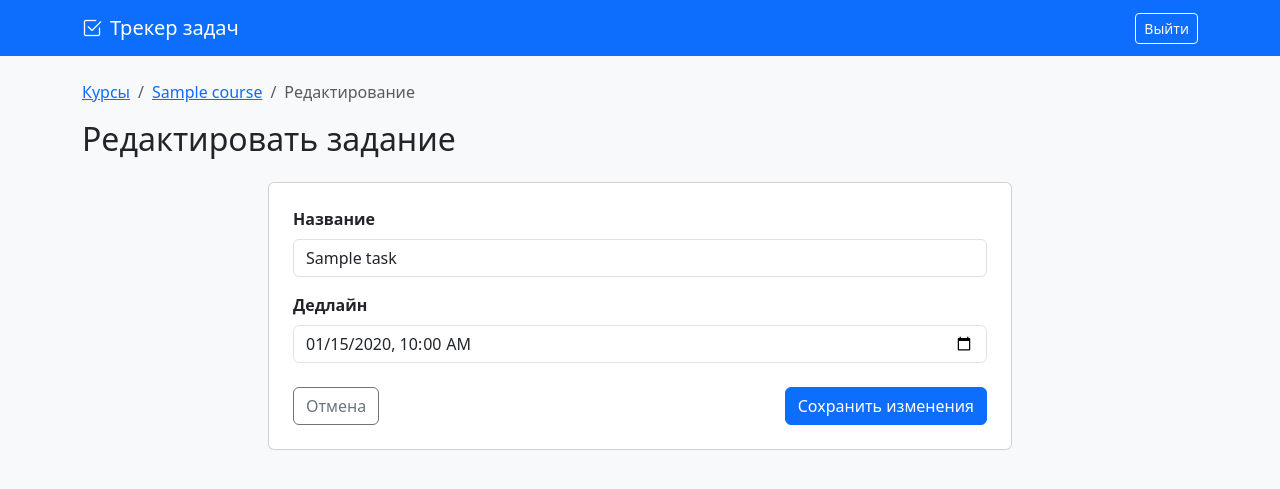
After one commit to study-task-team/task_tracker, a FastAPI app: template src/templates/task_edit.html in a window 1280 px wide. The commit adds this page. Shown: the top 489 px of the page. Run offline with FastAPI, Linux system fonts and the light colour scheme; the template is opened without the code that fills it: most values are stand-ins (such as "Sample title", 1, 10 or a date in 2020).

Commit message:
feat(us-10): add task editing (#30)

```diff
--- /dev/null
+++ b/data/deployments.csv
@@ -0,0 +1 @@
+id,time,status
--- /dev/null
+++ b/docs/04-metrics/throughput_weekly.csv
@@ -0,0 +1,5 @@
+week_start,throughput
+2026-10-19,1
+2026-10-26,0
+2026-11-02,7
+2026-11-09,2
--- a/src/main.py
+++ b/src/main.py
@@ -115,6 +115,60 @@ def course_detail(request: Request, course_id: int, db: Session = Depends(get_db
 
 # --- МАРШРУТЫ ТОЛЬКО ДЛЯ ПРЕПОДАВАТЕЛЯ ---
 
+@app.get("/tasks/{task_id}/edit", response_class=HTMLResponse)
+def edit_task_page(request: Request, task_id: int, db: Session = Depends(get_db)):
+    """Страница редактирования задания (только для преподавателя)."""
+    if get_current_role(request) != "teacher":
+        raise HTTPException(status_code=403, detail="Только преподаватель может редактировать задания")
+
+    task = db.query(Task).filter(Task.id == task_id).first()
+    if not task:
+        raise HTTPException(status_code=404, detail="Задание не найдено")
+
+    return templates.TemplateResponse(
+        request=request,
+        name="task_edit.html",
+        context={"title": "Редактирование", "task": task, "error": None},
+    )
+
+
+@app.post("/tasks/{task_id}/edit")
+def edit_task(
+        request: Request,
+        task_id: int,
+        title: str = Form(...),
+        deadline: str = Form(None),
+        db: Session = Depends(get_db),
+):
+    """Сохранение изменений в задании."""
+    if get_current_role(request) != "teacher":
+        raise HTTPException(status_code=403, detail="Только преподаватель может редактировать задания")
+
+    task = db.query(Task).filter(Task.id == task_id).first()
+    if not task:
+        raise HTTPException(status_code=404, detail="Задание не найдено")
+
+    if not title.strip():
+        return templates.TemplateResponse(
+            request=request,
+            name="task_edit.html",
+            context={"title": "Редактирование", "task": task, "error": "Название обязательно"},
+            status_code=400,
+        )
+
+    parsed_deadline = None
+    if deadline:
+        try:
+            parsed_deadline = datetime.strptime(deadline, "%Y-%m-%dT%H:%M")
+        except ValueError:
+            pass
+
+    task.title = title.strip()
+    task.deadline = parsed_deadline
+    db.commit()
+
+    return RedirectResponse(url=f"/courses/{task.course_id}", status_code=303)
+
 @app.post("/courses")
 def create_course(request: Request, title: str = Form(...), db: Session = Depends(get_db)):
     if get_current_role(request) != "teacher":
--- /dev/null
+++ b/src/templates/task_edit.html
@@ -0,0 +1,36 @@
+{% extends "base.html" %}
+{% block content %}
+<nav aria-label="breadcrumb" class="mt-2">
+  <ol class="breadcrumb">
+    <li class="breadcrumb-item"><a href="/courses">Курсы</a></li>
+    <li class="breadcrumb-item"><a href="/courses/{{ task.course.id }}">{{ task.course.title }}</a></li>
+    <li class="breadcrumb-item active">Редактирование</li>
+  </ol>
+</nav>
+
+<h2 class="mb-4">Редактировать задание</h2>
+
+{% if error %}
+<div class="alert alert-danger">{{ error }}</div>
+{% endif %}
+
+<div class="card col-md-8 mx-auto">
+    <div class="card-body p-4">
+        <form method="post" action="/tasks/{{ task.id }}/edit">
+            <div class="mb-3">
+                <label class="form-label fw-bold">Название</label>
+                <input type="text" class="form-control" name="title" value="{{ task.title }}" required maxlength="200">
+            </div>
+            <div class="mb-4">
+                <label class="form-label fw-bold">Дедлайн</label>
+                <input type="datetime-local" class="form-control" name="deadline"
+                       value="{{ task.deadline.strftime('%Y-%m-%dT%H:%M') if task.deadline else '' }}">
+            </div>
+            <div class="d-flex justify-content-between">
+                <a href="/courses/{{ task.course.id }}" class="btn btn-outline-secondary">Отмена</a>
+                <button type="submit" class="btn btn-primary">Сохранить изменения</button>
+            </div>
+        </form>
+    </div>
+</div>
+{% endblock %}
```
Also changed, not shown: data/issues.csv (added, +19 -0 lines), data/prs.csv (added, +11 -0 lines), docs/04-metrics/metrics_auto.md (added, +32 -0 lines), src/templates/course_detail.html (+8 -1 lines), tests/test_app.py (+75 -0 lines), 3 other files.
